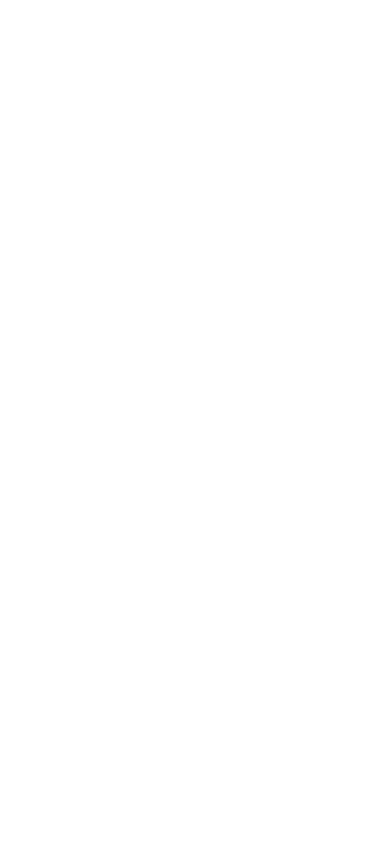
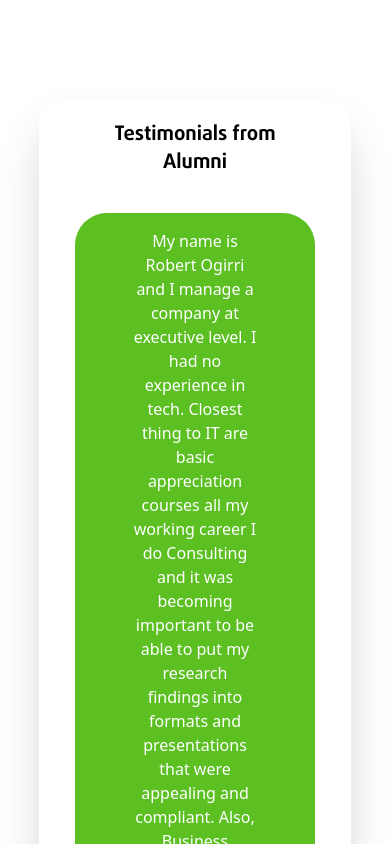
Before and after one commit to Christianey/vatebra-academy, a Next.js app: page /Gallery in a window 390 px wide. Shown: the part 5580-6424 px from the top of the page. Built offline with nearby package versions, Linux system fonts and the light colour scheme; a web font is replaced by a local one.

Commit message:
fixed flickering on mobile

```diff
--- a/components/landingPage/Testimonials.js
+++ b/components/landingPage/Testimonials.js
@@ -7,9 +7,9 @@ import "slick-carousel/slick/slick-theme.css";
 const Testimonial = ({ name, academy, testimony, image }) => {
   return (
     <div className={"bg-[#5CBF22] py-4 px-14 rounded-[2rem] m-4"}>
-      <div className="flex flex-col items-center gap-5">
+      <div className="flex flex-col items-center">
         <h1 className="text-white text-center">{testimony}</h1>
-        <Image width={150} height={150} src={`/${image}`} alt="avatars" />
+        <Image className="mt-5" width={150} height={150} src={`/${image}`} alt="avatars" />
         <div className="flex justify-center items-center gap-3 text-white">
           <h1 className=" font-daxlineMedium">{name}</h1>
           <div className=" h-5 w-1 bg-white"></div>
@@ -48,18 +48,31 @@ const Testimonials = () => {
     speed: 500,
     slidesToShow: 1,
     slidesToScroll: 1,
+    initialSlide: 1,
     prevArrow: <Arrow />,
     nextArrow: <Arrow next={false} />,
   };
 
   return (
-    <div className=" grid relative place-content-center bg-[#F4E4C6]  mb-20 bg-transparent md:shadow-2xl md:mx-24 rounded-3xl md:rounded-[5rem] py-32">
-      <div className="shadow-2xl w-full bg-white p-5 rounded-3xl md:rounded-[5rem] relative md:w-[55rem] md:h-[30rem]">
-        <h1 className="text-center mb-5 px-10 font-daxlineBold text-3xl">
+    <div className="grid relative place-content-center bg-[#F4E4C6]  mb-20 bg-transparent md:shadow-2xl md:mx-24 rounded-3xl md:rounded-[5rem] py-32">
+      <div className="shadow-2xl w-full bg-white p-5 rounded-3xl md:rounded-[5rem] relative max-w-[80vw] md:max-w-[45rem] md:h-[30rem]">
+        <h1 className="text-center mb-5 px-10 font-daxlineBold text-xl sm:text-3xl">
           Testimonials from Alumni
         </h1>
         <div className="">
-          <Slider {...settings}>
+          <Slider
+            {...settings}
+            responsive={[
+              {
+                breakpoint: 600,
+                settings: {
+                  slidesToShow: 1,
+                  slidesToScroll: 1,
+                  initialSlide: 1,
+                },
+              },
+            ]}
+          >
             <Testimonial
               name={"Busayo Ajakaiye"}
               academy={"Product Design"}
```
